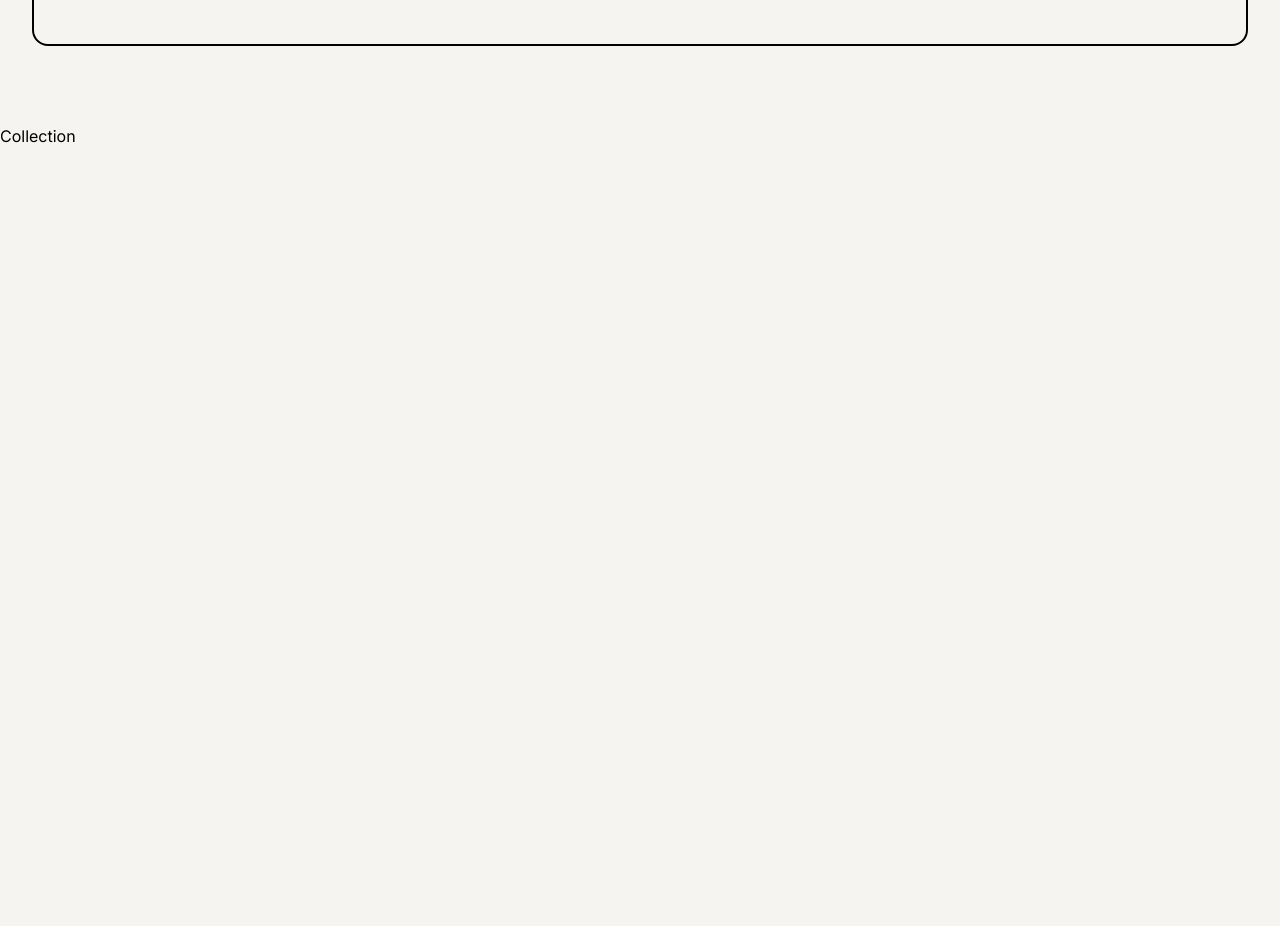
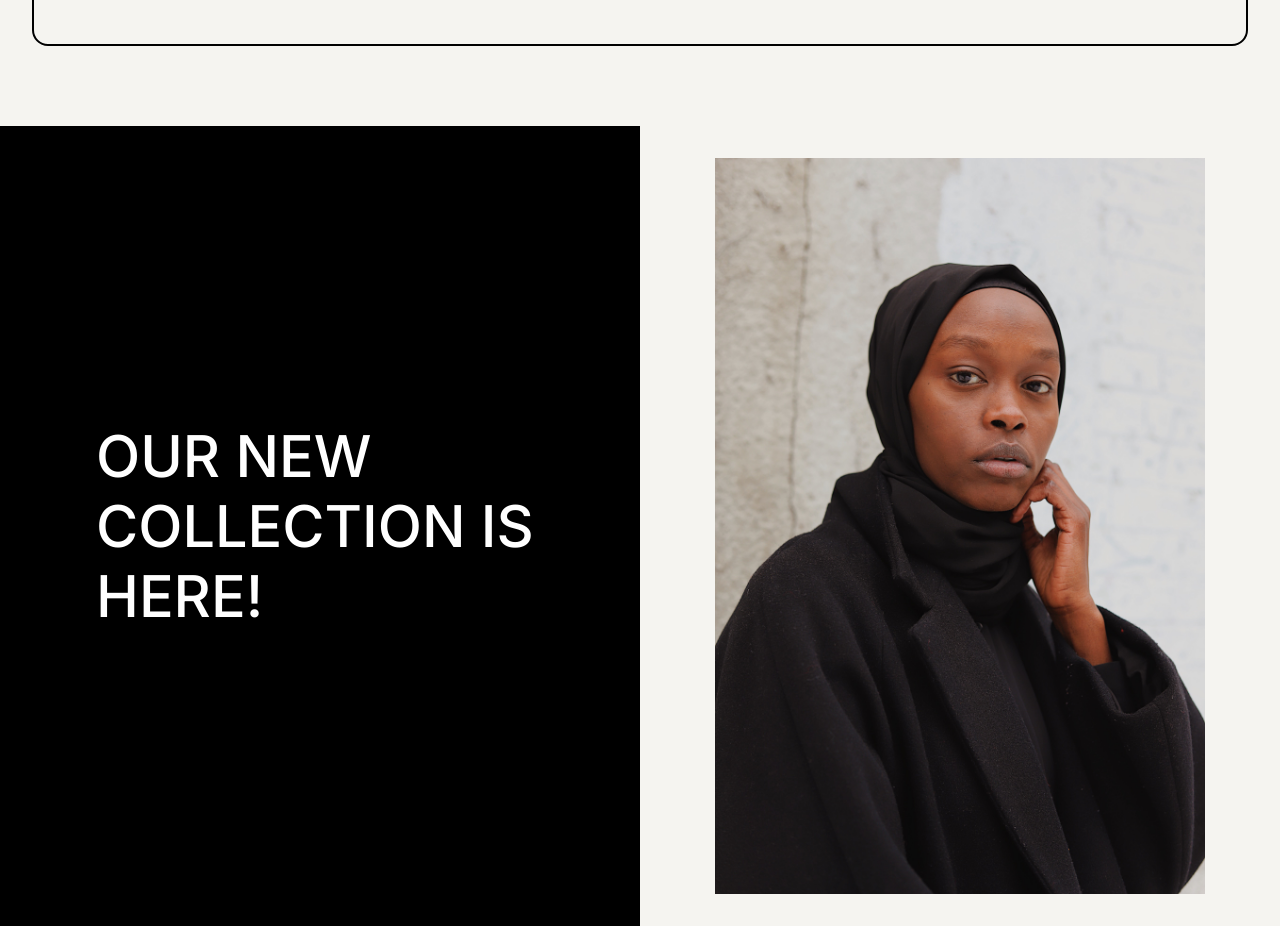
Before and after one commit to wx-it/shopIn, a React (Vite) app: page / in a window 1280 px wide. Shown: the part 2386-3312 px from the top of the page. Before the commit the page ends 2532 px from the top, so only its background shows below. Built offline with nearby package versions, Linux system fonts and the light colour scheme.

Commit message:
collection section

```diff
--- a/src/sections/collection/Collection.jsx
+++ b/src/sections/collection/Collection.jsx
@@ -1,9 +1,28 @@
-import React from 'react'
-
+import "./collection.css";
+import { motion } from "framer-motion";
 const Collection = () => {
   return (
-    <div>Collection</div>
-  )
-}
+    <div className="collection">
+      <div>
+        <motion.h2
+          initial={{ y: 50 }}
+          whileInView={{ y: 0 }}
+          transition={{ duration: 1, ease: "linear" }}
+        >
+          our new collection is here!
+        </motion.h2>
+      </div>
+      <div>
+        <motion.img
+          initial={{ y: 50 }}
+          whileInView={{ y: 0 }}
+          transition={{ duration: 1, ease: "linear" }}
+          src="/images/model.jpg"
+          alt=""
+        />
+      </div>
+    </div>
+  );
+};
 
-export default Collection
+export default Collection;
--- a/src/sections/collection/collection.css
+++ b/src/sections/collection/collection.css
@@ -0,0 +1,76 @@
+.collection{
+    width: 100%;
+    display: flex;
+    align-items: center;
+    justify-content: center;
+    flex-direction: column;
+}
+
+.collection > div:first-child{
+    background-color: black;
+    padding: 1rem;
+}
+
+.collection > div:first-child h2{
+    color: white;
+    font-weight: 500;
+    text-transform: uppercase;
+    font-size: calc(2vw + 35px);
+    min-height: 2vw;
+    transition: font-size 0.2s ease-in-out;
+}
+
+.collection > div:last-child{
+    width: 100%;
+    padding: 2rem 1rem;
+
+}
+
+.collection img{
+    width: 100%;
+}
+
+@media screen and (min-width: 800px){
+    .collection{
+        flex-direction: row;
+        height: 100vh;
+    }
+
+    .collection > div:first-child{
+        height: 100%;
+        width: 50%;
+        display: flex;
+        align-items: center;
+        justify-content: center;
+    }
+
+    .collection > div:first-child h2{
+        vertical-align: middle;
+        font-size: calc(2vw + 20px + (vw - 2) * 0.7);
+        font-weight: 500;
+        padding: 5rem;
+    }
+
+    .collection > div:last-child{
+        height: 100%;
+        width: 100%;
+    }
+
+    .collection > div:last-child img{
+        width: 100%;
+        height: 100%;
+        object-fit: contain;
+    }
+}
+
+@media screen and (min-width: 1200px){
+
+    .collection > div:first-child{
+        width: 100%;
+    }
+
+    .collection > div:first-child h2{
+        font-size: 4.5vw;
+    }
+
+}
```
